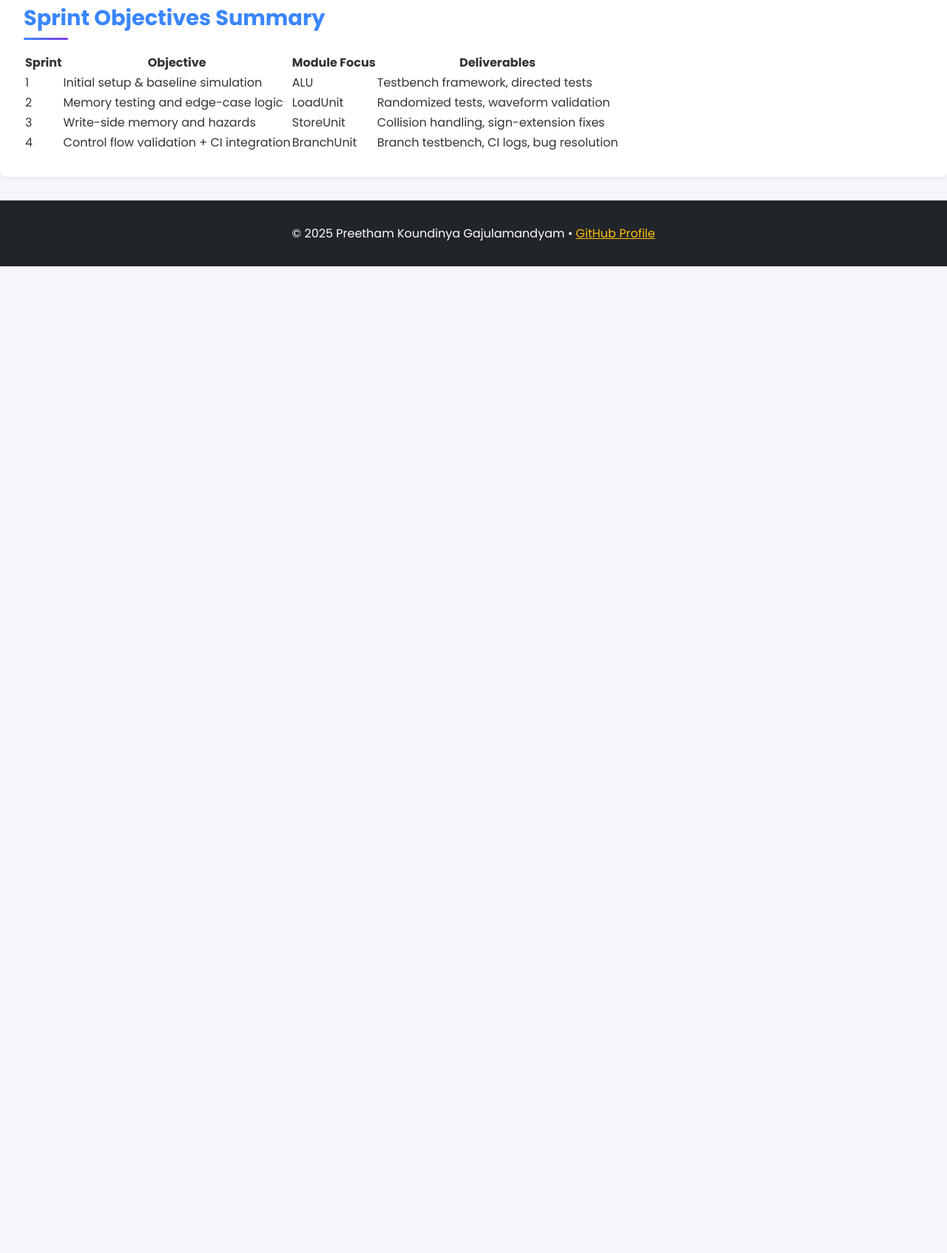
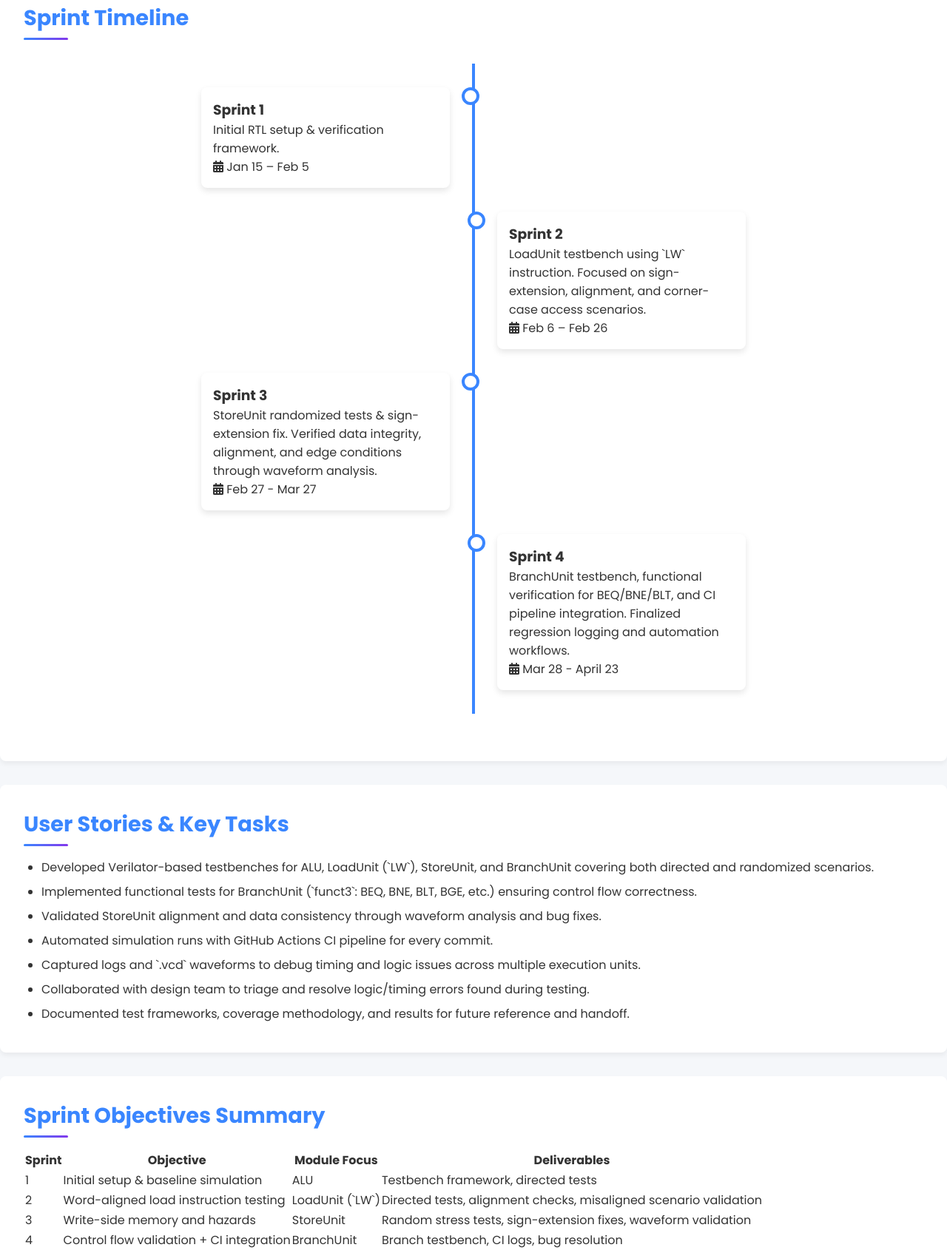
Before and after one commit to PreethamKoundinyaGajulamandyam/PreethamKoundinyaGajulamandyam.github.io, a plain HTML site: page index.html in a window 1280 px wide. Shown: the part 4424-6118 px from the top of the page at 74% size. Before the commit the page ends 4784 px from the top, so only its background shows below. Drawn offline with Linux system fonts and the light colour scheme.

Commit message:
Update index.html

```diff
--- a/index.html
+++ b/index.html
@@ -323,6 +323,30 @@
   </ul>
 </section>
 
+<!-- truncated above for brevity -->
+<section id="sprints">
+  <h2>Sprint Timeline</h2>
+  <div class="timeline">
+    <div class="item"><div class="content"><h3>Sprint 1</h3><p>Initial RTL setup & verification framework.</p><p><i class="fas fa-calendar-alt"></i> Jan 15 – Feb 5</p></div></div>
+    <div class="item"><div class="content"><h3>Sprint 2</h3><p>LoadUnit testbench using `LW` instruction. Focused on sign-extension, alignment, and corner-case access scenarios.</p><p><i class="fas fa-calendar-alt"></i> Feb 6 – Feb 26 </p></div></div>
+    <div class="item"><div class="content"><h3>Sprint 3</h3><p>StoreUnit randomized tests & sign-extension fix. Verified data integrity, alignment, and edge conditions through waveform analysis.</p><p><i class="fas fa-calendar-alt"></i> Feb 27 - Mar 27 </p></div></div>
+    <div class="item"><div class="content"><h3>Sprint 4</h3><p>BranchUnit testbench, functional verification for BEQ/BNE/BLT, and CI pipeline integration. Finalized regression logging and automation workflows.</p><p><i class="fas fa-calendar-alt"></i> Mar 28 - April 23 </p></div></div>
+  </div>
+</section>
+
+<section id="user-stories">
+  <h2>User Stories & Key Tasks</h2>
+  <ul>
+    <li>Developed Verilator-based testbenches for ALU, LoadUnit (`LW`), StoreUnit, and BranchUnit covering both directed and randomized scenarios.</li>
+    <li>Implemented functional tests for BranchUnit (`funct3`: BEQ, BNE, BLT, BGE, etc.) ensuring control flow correctness.</li>
+    <li>Validated StoreUnit alignment and data consistency through waveform analysis and bug fixes.</li>
+    <li>Automated simulation runs with GitHub Actions CI pipeline for every commit.</li>
+    <li>Captured logs and `.vcd` waveforms to debug timing and logic issues across multiple execution units.</li>
+    <li>Collaborated with design team to triage and resolve logic/timing errors found during testing.</li>
+    <li>Documented test frameworks, coverage methodology, and results for future reference and handoff.</li>
+  </ul>
+</section>
+
 <section id="sprint-summary">
   <h2>Sprint Objectives Summary</h2>
   <table>
@@ -343,15 +367,15 @@
       </tr>
       <tr>
         <td>2</td>
-        <td>Memory testing and edge-case logic</td>
-        <td>LoadUnit</td>
-        <td>Randomized tests, waveform validation</td>
+        <td>Word-aligned load instruction testing</td>
+        <td>LoadUnit (`LW`)</td>
+        <td>Directed tests, alignment checks, misaligned scenario validation</td>
       </tr>
       <tr>
         <td>3</td>
         <td>Write-side memory and hazards</td>
         <td>StoreUnit</td>
-        <td>Collision handling, sign-extension fixes</td>
+        <td>Random stress tests, sign-extension fixes, waveform validation</td>
       </tr>
       <tr>
         <td>4</td>
@@ -363,6 +387,8 @@
   </table>
 </section>
 <!-- continue to footer as is -->
+
+
 
 
   <footer>
```
